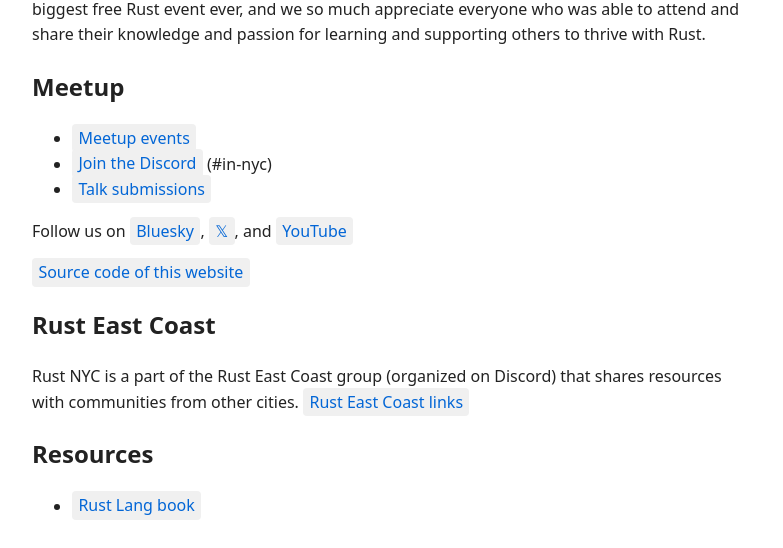
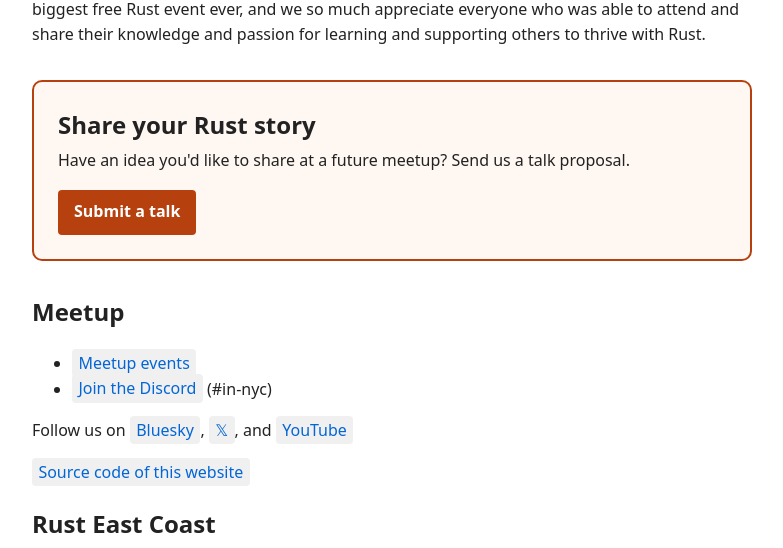
Before and after one commit to rust-nyc/rust-nyc.github.io, an Eleventy site: page content/index.md in a window 1280 px wide. Shown: the part 155-703 px from the top of the page, without its empty margins (248-1031 px from the left). Built offline with nearby package versions, Linux system fonts and the light colour scheme; Eleventy itself is replaced by a stand-in of ours; files that its build step writes are made by us from their sources.

Commit message:
Promote talk submissions on homepage

```diff
--- a/content/index.md
+++ b/content/index.md
@@ -8,11 +8,16 @@ title: Rust NYC
 👉 **Big thanks to everyone who attended the [Rust NYC Unconf 2025](https://luma.com/lt31g7a2)** 👈
 This was the biggest free Rust event ever, and we so much appreciate everyone who was able to attend and share their knowledge and passion for learning and supporting others to thrive with Rust.
 
+<aside class="talk-callout">
+  <h2>Share your Rust story</h2>
+  <p>Have an idea you'd like to share at a future meetup? Send us a talk proposal.</p>
+  <a class="talk-callout__button" href="https://rustnyc-talks.val.run/">Submit a talk</a>
+</aside>
+
 ## Meetup
 
  - [Meetup events](https://www.meetup.com/Rust-NYC/)
  - [Join the Discord](https://discord.gg/5mGe3AGzgn) (#in-nyc)
- - [Talk submissions](https://rustnyc-talks.val.run/)
 
 Follow us on [Bluesky](https://bsky.app/profile/rust.nyc), [𝕏](https://x.com/rust_nyc), and [YouTube](https://youtube.com/@RustEastCoast)
 
--- a/styles.css
+++ b/styles.css
@@ -33,3 +33,37 @@ a:hover {
     background-color: #e2e2e2;
     text-decoration: underline;
 }
+
+.talk-callout {
+    margin: 2rem 0;
+    padding: 1.5rem;
+    border: 2px solid #b7410e;
+    border-radius: 10px;
+    background-color: #fff7f2;
+}
+
+.talk-callout h2 {
+    margin: 0 0 0.25rem;
+}
+
+.talk-callout p {
+    margin: 0 0 1rem;
+}
+
+.talk-callout__button {
+    display: inline-block;
+    padding: 0.6rem 1rem;
+    background-color: #b7410e;
+    color: #fff;
+    font-weight: 700;
+}
+
+.talk-callout__button:hover {
+    background-color: #8f3109;
+    text-decoration: none;
+}
+
+.talk-callout__button:focus-visible {
+    outline: 3px solid #0366d6;
+    outline-offset: 3px;
+}
```
